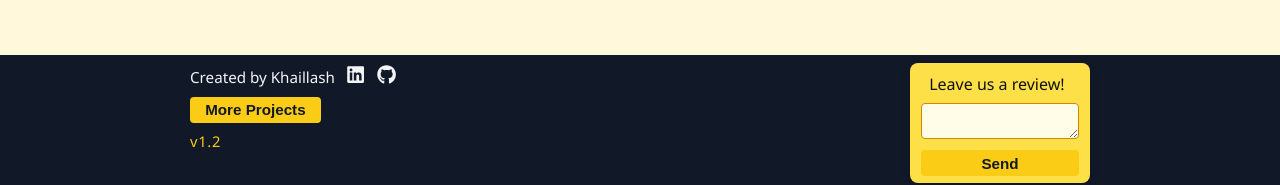
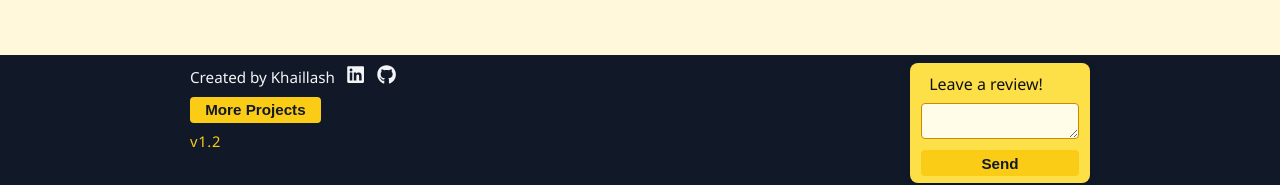
Before and after one commit to Khaillash1911/GTO-room-booking, a React (Create React App) app: page / in a window 1280 px wide. Shown: the part 606-791 px from the top of the page. Built offline with nearby package versions, Linux system fonts and the light colour scheme.

Commit message:
Additional Changes

```diff
--- a/src/App.css
+++ b/src/App.css
@@ -117,7 +117,7 @@ body {
 
 /* Time slot column */
 .time-slot {
-  min-width: 78px;
+  min-width: 86px;
   max-width: 92px;
   flex: 0 0 110px;
   padding: 0.7rem 0.8rem;
--- a/src/App.js
+++ b/src/App.js
@@ -486,7 +486,7 @@ function App() {
                     display: "inline-block"
                   }}
                 >
-                  Leave us a review!
+                  Leave a review!
                 </label>
                 <textarea
                   name="feedback"
```
